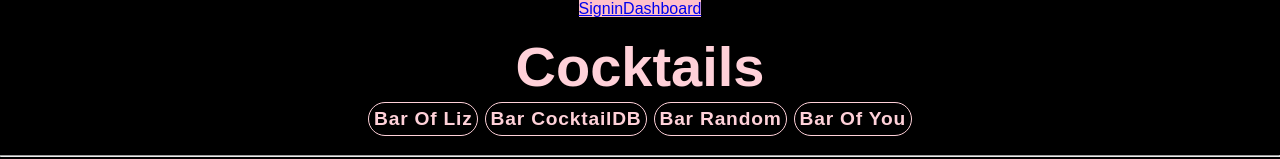
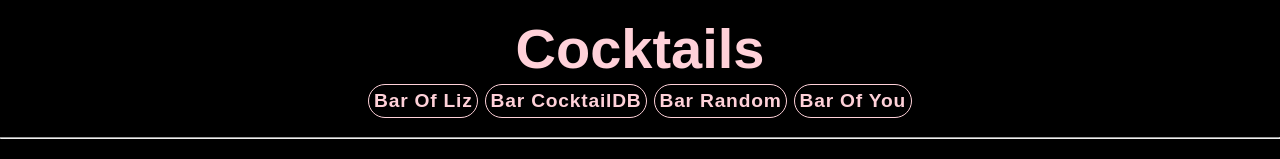
Before and after one commit to ESedrak/cocktail-list, a React (Create React App) app: page / in a window 1280 px wide. Shown: the top 159 px of the page. Built offline with nearby package versions, Linux system fonts and the light colour scheme; no server answers; a web font is replaced by a local one.

Commit message:
Remove Navbar while it's still being designed

```diff
--- a/src/App.js
+++ b/src/App.js
@@ -10,7 +10,8 @@ function App() {
 		<div className="App">
 			<Router>
 				<header className="App-header">
-					<NavBar />
+					{/* TODO: FIX Navbar design before using it */}
+					{/* <NavBar /> */}
 					<h1>Cocktails</h1>
 					<Bar />
 					<hr />
```
